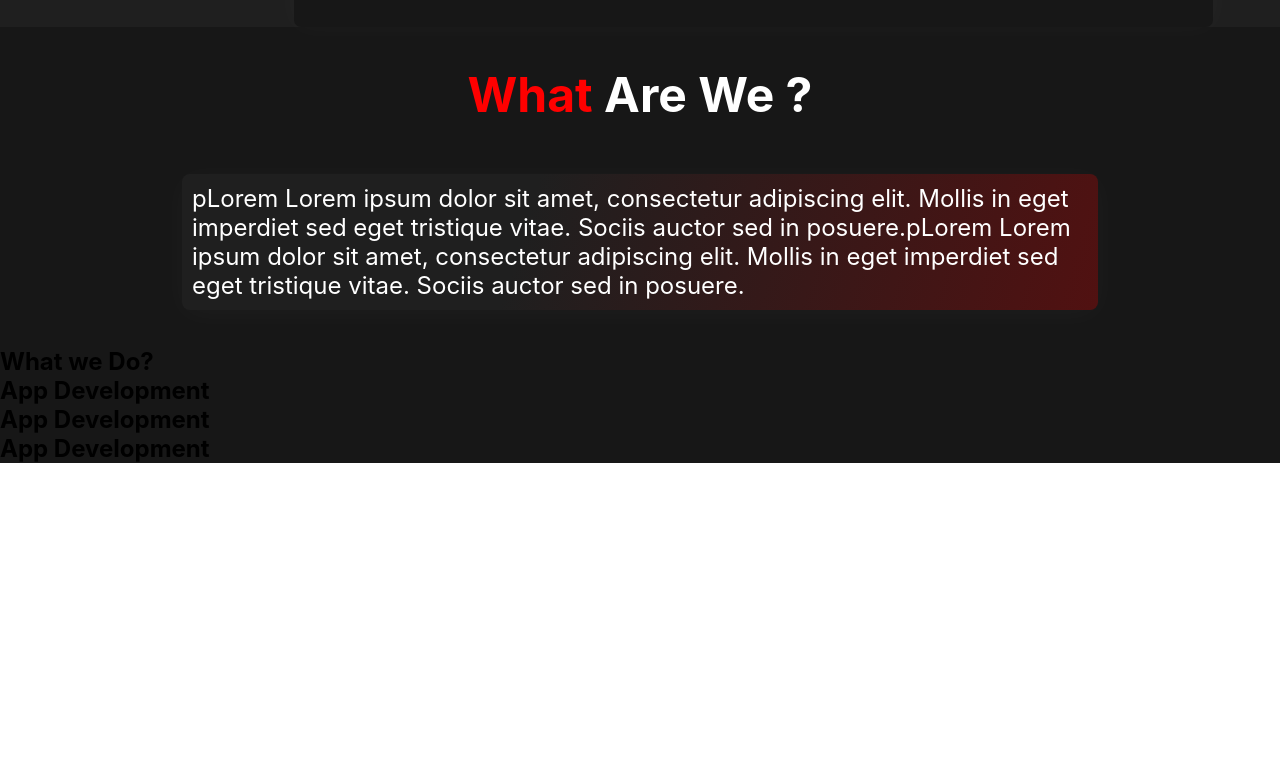
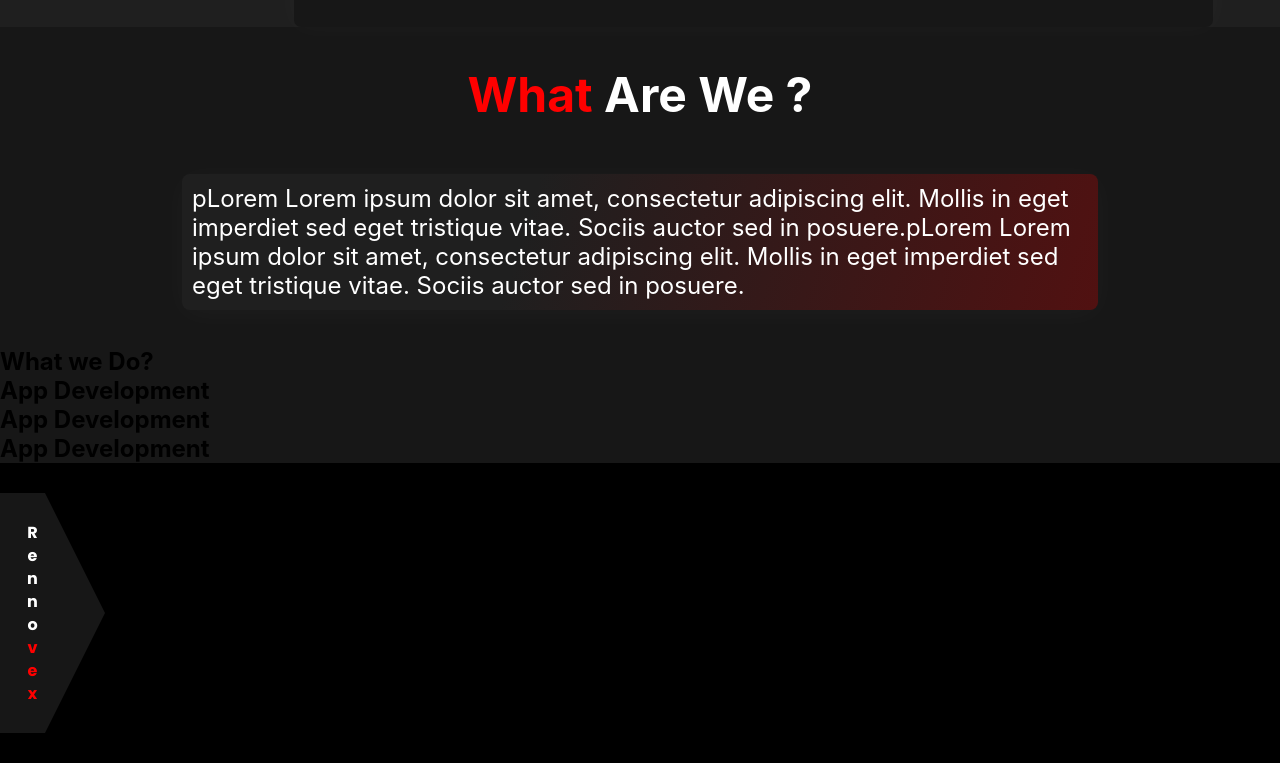
Before and after one commit to rennovex/rennovex.github.io, a React (Create React App) app in the folder rennovex-site/: page / in a window 1280 px wide. Shown: the part 768-1531 px from the top of the page. Before the commit the page ends 1231 px from the top, so only its background shows below. Built offline with nearby package versions, Linux system fonts and the light colour scheme.

Commit message:
footer start

```diff
--- a/rennovex-site/src/App.js
+++ b/rennovex-site/src/App.js
@@ -4,14 +4,16 @@ import Nav from './components/Nav';
 import Hero from './components/Hero';
 import Whatarewe from './components/WhatAreWe';
 import Whatwedo from './components/WhatWeDo';
+import Footer from './components/Footer';
 
 function App() {
   return (
     <div className="App">
-    <Nav/>
-    <Hero/>
-    <Whatarewe/>
-    <Whatwedo/>
+      <Nav/>
+      <Hero/>
+      <Whatarewe/>
+      <Whatwedo/>
+      <Footer/>
     </div>
   );
 }
--- a/rennovex-site/src/components/Footer.js
+++ b/rennovex-site/src/components/Footer.js
@@ -0,0 +1,14 @@
+import classes from './Footer.module.css';
+
+const Footer = () => {
+    return <footer className={classes.footer}>
+        <div className={classes['left-panel']}>
+            <p>
+                Renno<span style={{'color':'red'}}>vex</span>
+            </p>
+        </div>
+    </footer>
+};
+
+
+export default Footer;
--- a/rennovex-site/src/components/Footer.module.css
+++ b/rennovex-site/src/components/Footer.module.css
@@ -0,0 +1,34 @@
+.footer{
+    background-color: black;
+    min-height: 3px;
+    display: flex;
+    padding:30px 0;
+}
+
+.left-panel{
+    text-orientation:upright;
+    writing-mode: vertical-lr;
+    color: white;
+    display: flex;
+    flex-direction: column;
+
+}
+
+.left-panel p{
+    background-color: #171717;
+    align-self: stretch;
+    text-align: center;
+    font-family: Poppins;
+    justify-self: center;
+    padding-left:20px;
+    font-weight: bold;
+}
+.left-panel::after{
+    content: '';
+    width: 0;
+    height: 0;
+    border-top: 120px solid transparent;
+    border-bottom: 120px solid transparent;
+
+    border-left: 60px solid #171717;
+}
```
